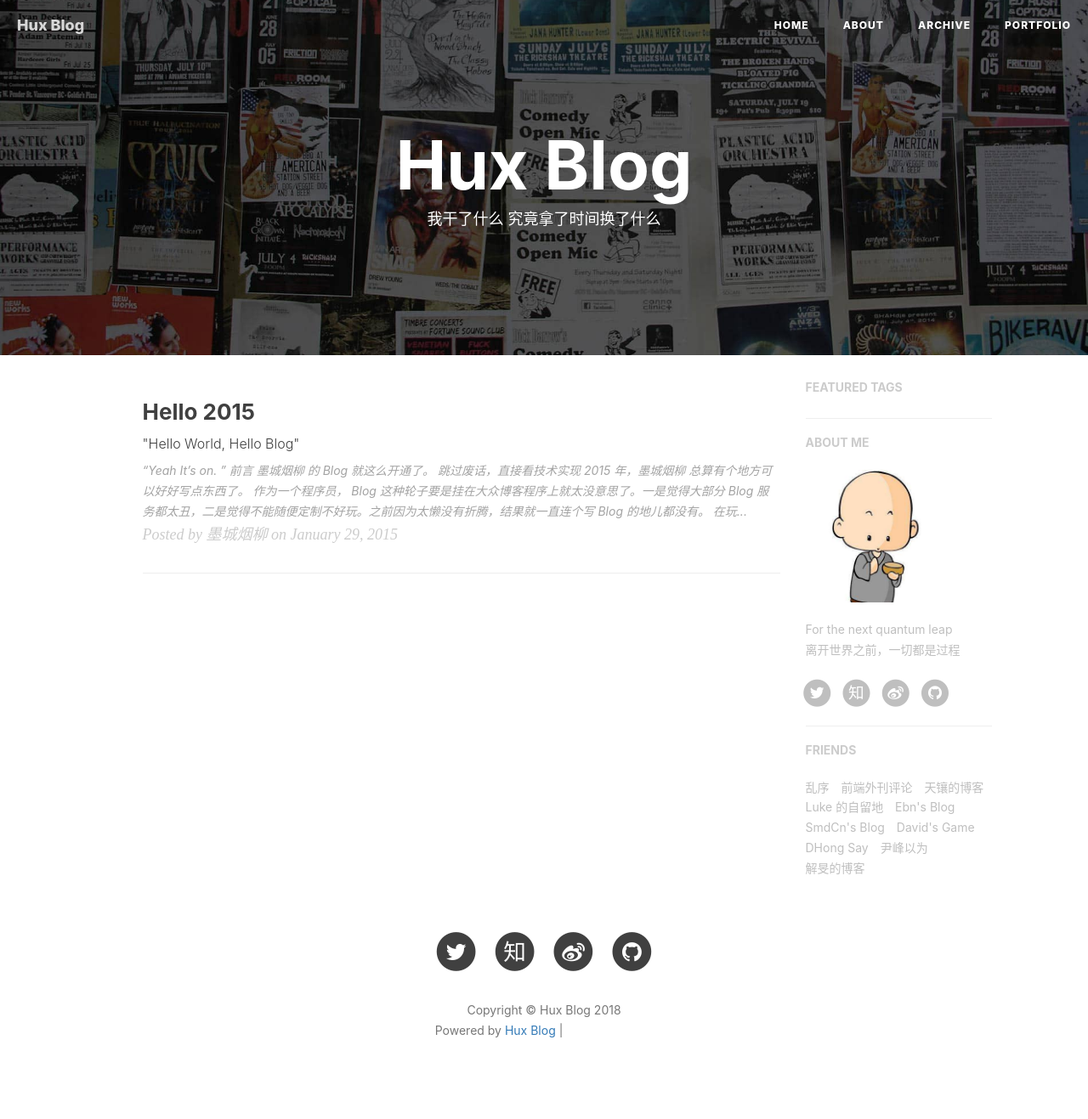
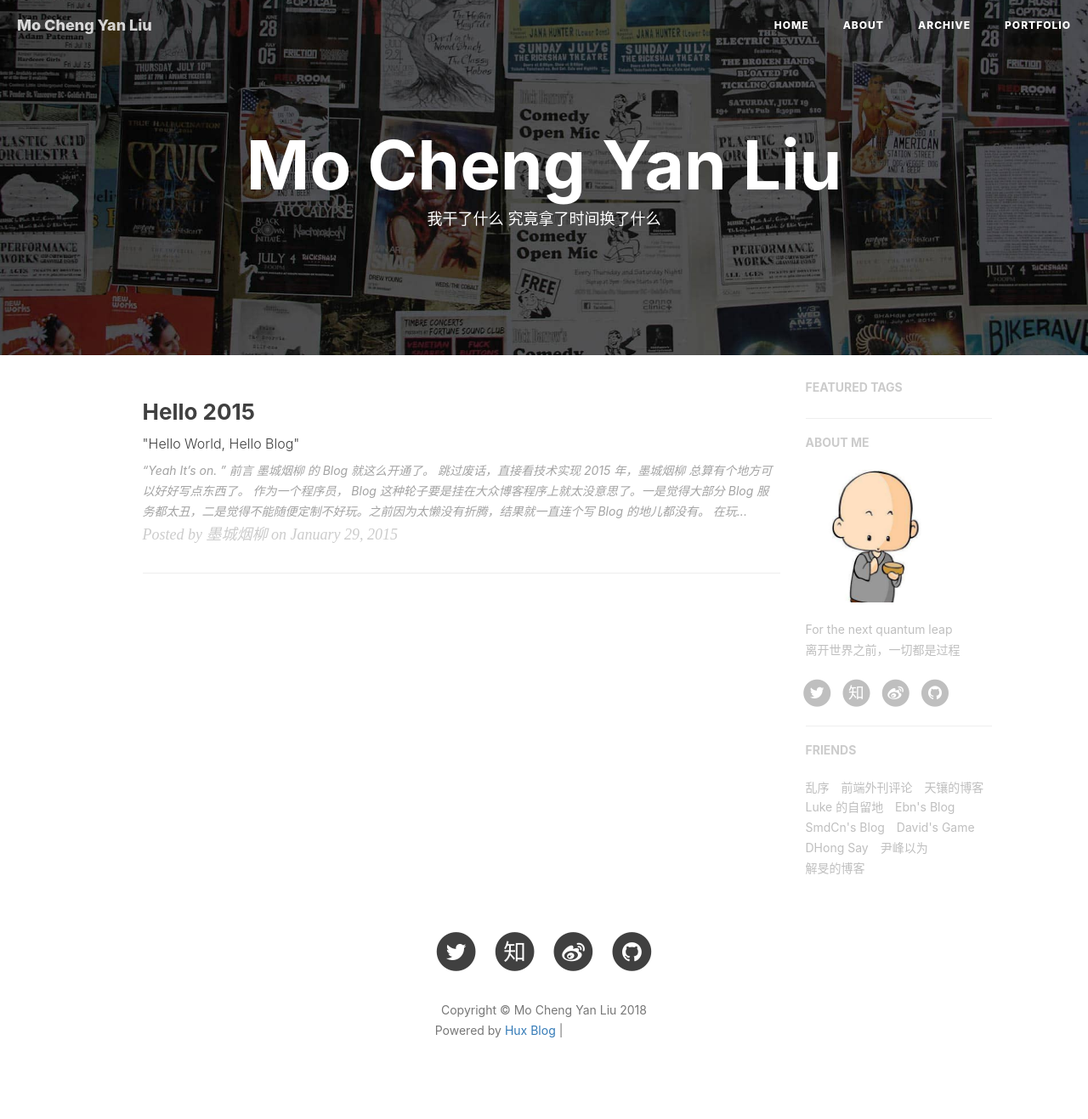
Before and after one commit to mochengyanliu/mochengyanliu.github.io, a Jekyll site: the page built from index.html, in a window 1280 px wide. Shown: the whole page at 85% size. Built offline with Jekyll 4.4.1, drawn with Linux system fonts in a browser that asks for light colours; nearby versions of some CDN libraries; the list of posts is cut into pages by our own code; comment, search, counter and statistics services are not loaded; grey boxes are pictures that could not be loaded.

Commit message:
修改标题

```diff
--- a/_config.yml
+++ b/_config.yml
@@ -1,8 +1,8 @@
 # Site settings
-title: Hux Blog
-SEOTitle: 黄玄的博客 | Hux Blog
+title: Mo Cheng Yan Liu
+SEOTitle: 墨城烟柳的博客 | Mo Cheng Yan Liu
 header-img: img/home-bg.jpg
-email: huxpro@gmail.com
+email: 1256615689@qq.com
 description: "关于程序与设计、黑客与画家 | 黄玄，Web & Mobile Lover，Software Engineer，UX Designer | 这里是 @Hux黄玄 的个人博客，与你一起发现更大的世界。"
 keyword: "黄玄, Hux黄玄, Hux, 鬼栈, huxpro, @huxpro, 黄玄的博客, Hux Blog, 博客, 个人网站, 互联网, Web, JavaScript, 前端, 设计"
 url: "https://huangxuan.me"              # your host, for absolute URL
```
